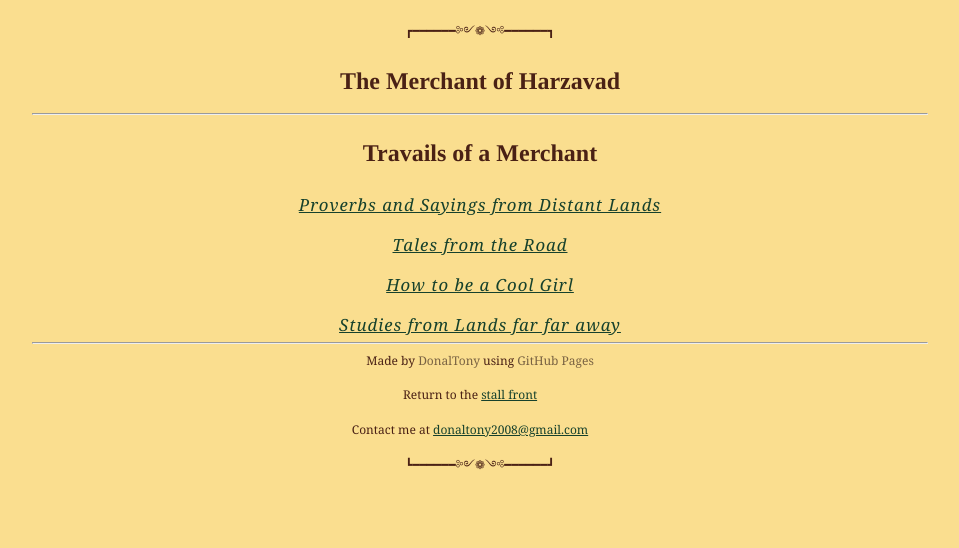
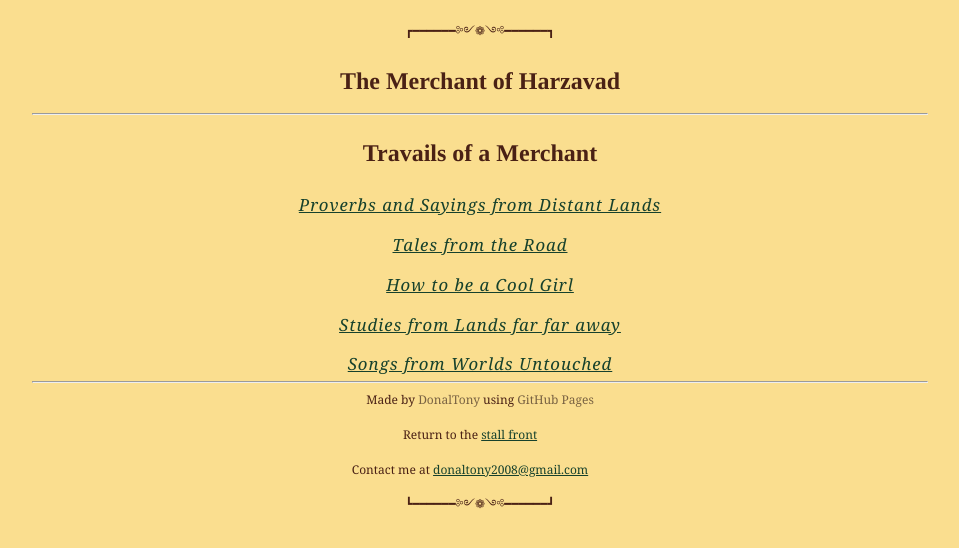
Before and after one commit to dvaraka/the-merchant, a Jekyll site: the page built from ramblings.md, in a window 1280 px wide. Shown: the top 548 px of the page, without its empty margins (160-1119 px from the left). Built offline with Jekyll 4.4.1, drawn with Linux system fonts in a browser that asks for light colours; our own code applies the rules of GitHub Pages for plain Markdown files.

Commit message:
Update ramblings.md

```diff
--- a/ramblings.md
+++ b/ramblings.md
@@ -7,4 +7,5 @@
 ### [Proverbs and Sayings from Distant Lands](/the-merchant/ramblings/quotes.html)
 ### [Tales from the Road](/the-merchant/ramblings/stories.html)
 ### [How to be a Cool Girl](/the-merchant/ramblings/the-cool-girl-checklist.html)
-### [Studies from Lands far far away](/the-merchant/ramblings/mathematical-equations.md)
+### [Studies from Lands far far away](/the-merchant/ramblings/mathematical-equations.html)
+### [Songs from Worlds Untouched](/the-merchant/ramblings/spotify-playlists.html)
```
